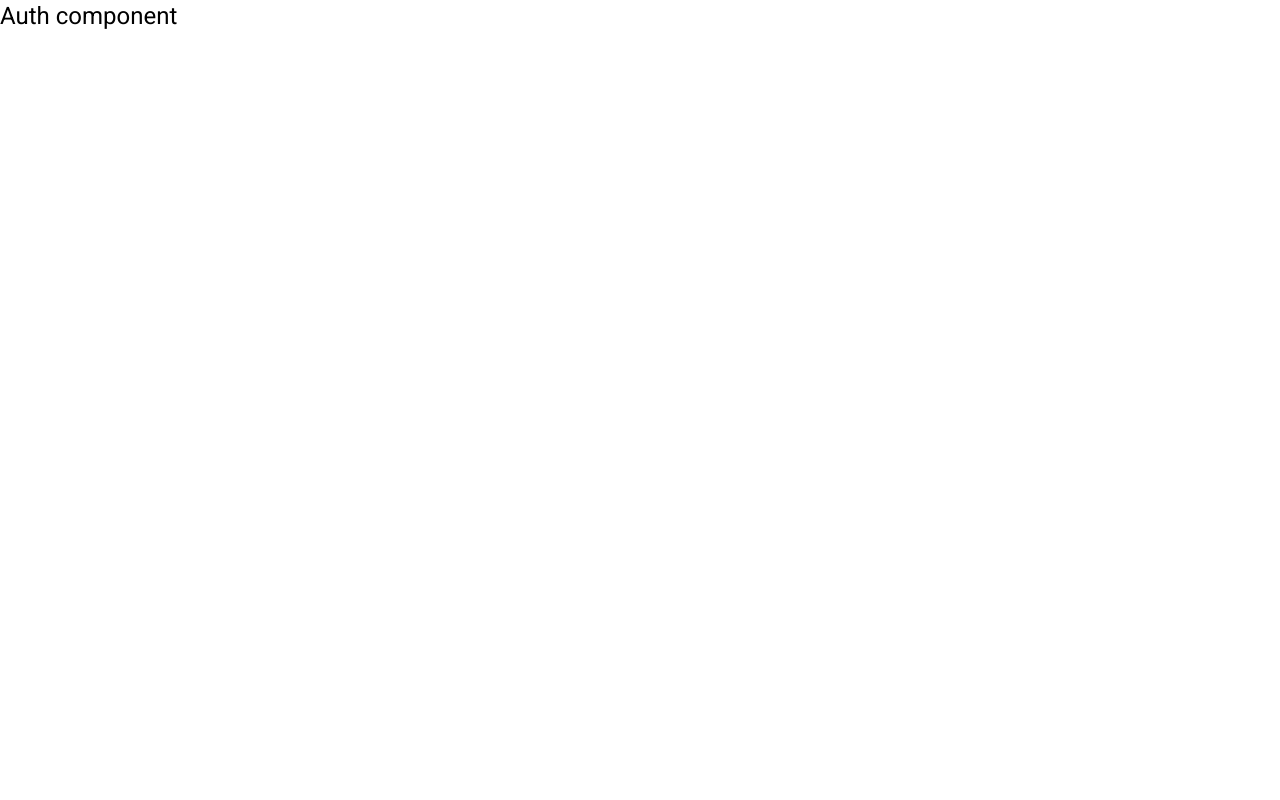
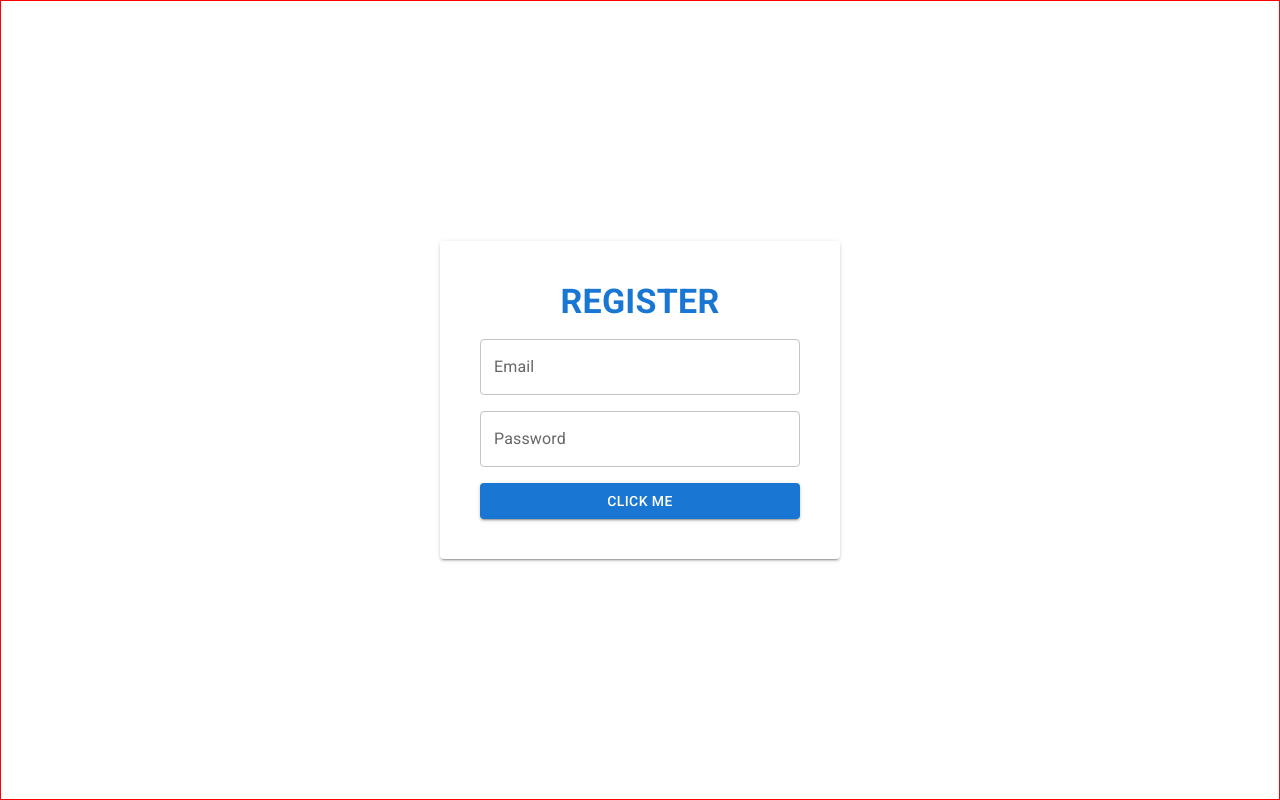
Before and after one commit to sofia-torres-v/Firebase-react, a React (Vite) app: page / in a window 1280 px wide. Built offline with nearby package versions, Linux system fonts and the light colour scheme.

Commit message:
ADD: login and register component with their respective contact forms

```diff
--- a/src/App.jsx
+++ b/src/App.jsx
@@ -1,11 +1,14 @@
+import { Box } from "@mui/material";
 import "./App.css";
-import Auth from "./components/auth/Auth";
+// import LoginScreen from "./components/LoginScreen/LoginScreen";
+import RegisterScreen from "./components/RegisterScreen/Register";
 
 function App() {
     return (
-        <div>
-            <Auth />
-        </div>
+        <Box sx={{ height: "100vh" }}>
+            {/* <LoginScreen /> */}
+            <RegisterScreen />
+        </Box>
     );
 }
 
--- /dev/null
+++ b/src/components/LoginScreen/LoginScreen.jsx
@@ -0,0 +1,55 @@
+import { Box, Button, Paper, TextField } from "@mui/material";
+
+import { Typography } from "@mui/material";
+
+const LoginScreen = () => {
+    return (
+        <Box
+            sx={{
+                display: "flex",
+                justifyContent: "center",
+                alignItems: "center",
+                height: "100%",
+                border: "1px solid red",
+            }}
+        >
+            <Paper
+                elevation={2}
+                sx={{
+                    p: 5,
+                    // border: "1px solid blue",
+                    display: "flex",
+                    flexDirection: "column",
+                    alignItems: "center",
+                    gap: 2,
+                    width: "400px",
+                }}
+            >
+                <Typography
+                    variant="h4"
+                    color="primary"
+                    sx={{ textTransform: "uppercase", fontWeight: "bold" }}
+                >
+                    Login
+                </Typography>
+                <TextField
+                    fullWidth
+                    id="outlined-basic"
+                    label="Email"
+                    variant="outlined"
+                />
+                <TextField
+                    fullWidth
+                    id="outlined-basic"
+                    label="Password"
+                    variant="outlined"
+                />
+                <Button fullWidth variant="contained">
+                    Click me
+                </Button>
+            </Paper>
+        </Box>
+    );
+};
+
+export default LoginScreen;
--- /dev/null
+++ b/src/components/RegisterScreen/Register.jsx
@@ -0,0 +1,55 @@
+import { Box, Button, Paper, TextField } from "@mui/material";
+
+import { Typography } from "@mui/material";
+
+const RegisterScreen = () => {
+    return (
+        <Box
+            sx={{
+                display: "flex",
+                justifyContent: "center",
+                alignItems: "center",
+                height: "100%",
+                border: "1px solid red",
+            }}
+        >
+            <Paper
+                elevation={2}
+                sx={{
+                    p: 5,
+                    // border: "1px solid blue",
+                    display: "flex",
+                    flexDirection: "column",
+                    alignItems: "center",
+                    gap: 2,
+                    width: "400px",
+                }}
+            >
+                <Typography
+                    variant="h4"
+                    color="primary"
+                    sx={{ textTransform: "uppercase", fontWeight: "bold" }}
+                >
+                    Register
+                </Typography>
+                <TextField
+                    fullWidth
+                    id="outlined-basic"
+                    label="Email"
+                    variant="outlined"
+                />
+                <TextField
+                    fullWidth
+                    id="outlined-basic"
+                    label="Password"
+                    variant="outlined"
+                />
+                <Button fullWidth variant="contained">
+                    Click me
+                </Button>
+            </Paper>
+        </Box>
+    );
+};
+
+export default RegisterScreen;
--- a/src/components/auth/Auth.jsx
+++ /dev/null
@@ -1,13 +0,0 @@
-import { Typography } from "@mui/material";
-
-const Auth = () => {
-    return (
-        <div>
-            <Typography variant="h5" color="initial">
-                Auth component
-            </Typography>
-        </div>
-    );
-};
-
-export default Auth;
```
